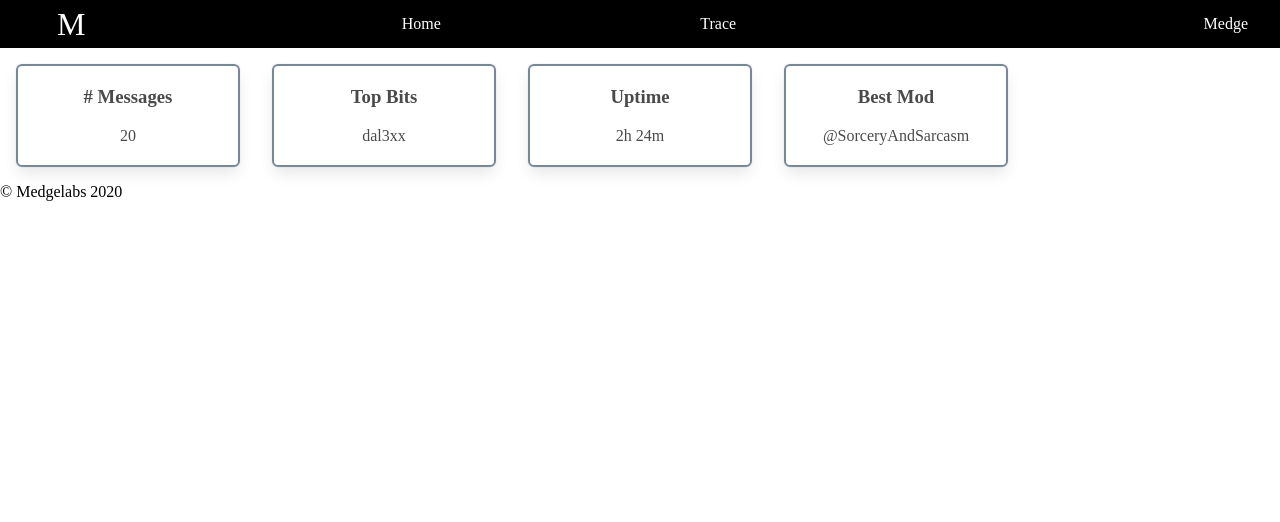
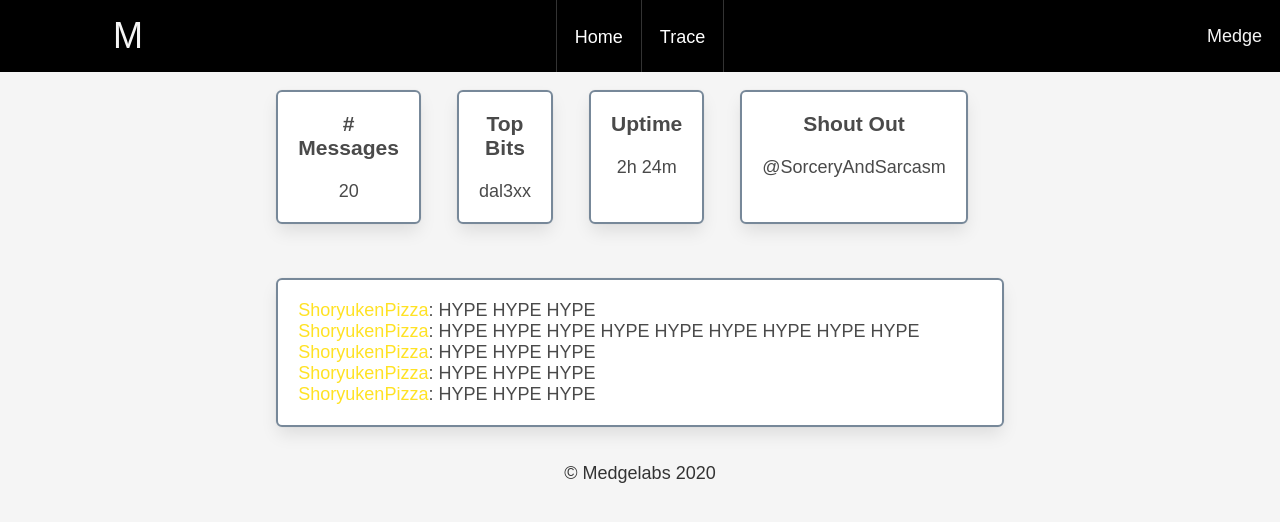
Before and after one commit to medgelabs/stream-bot, a plain HTML site: page admin/index.html in a window 1280 px wide. Drawn offline with Linux system fonts and the light colour scheme.

Commit message:
Add Admin Page to Bot (#1)
* Fix nav styling. Soften bg color
* Add chatbox
* Remove package.json

```diff
--- a/admin/index.html
+++ b/admin/index.html
@@ -15,62 +15,112 @@
         margin: 0;
       }
 
-      .centered {
-        display: grid;
-        align-items: center;
+      html {
+        font-family: sans-serif;
+        -webkit-text-size-adjust: 100%;
+        -ms-text-size-adjust: 100%;
       }
 
-      nav {
+      body {
+        font-family: sans-serif;
+        font-size: 18px;
+        background-color: #f5f5f5;
+        color: #333;
+      }
+
+      header {
         display: grid;
-        grid-template-columns: 0.5fr 3fr 1fr;
+        grid-template-columns: 1fr 3fr 1fr;
         grid-gap: 0px 0px;
         grid-template-areas: "logo nav user";
-
+        align-items: center;
         width: 100%;
-        height: 3em;
+        height: 4em;
         background-color: #000;
-        color: #fff;
+        color: #f5f5f5;
       }
 
-      nav .logo {
+      header .logo {
         grid-area: logo;
         text-align: center;
         font-size: 2em;
       }
 
-      nav ul {
+      nav {
         grid-area: nav;
         display: flex;
-        justify-content: space-evenly;
+        justify-content: center;
         align-items: center;
+        height: 100%;
+      }
+
+      nav ul {
+        display: flex;
+        justify-content: center;
+        align-items: center;
+        text-align: center;
         height: 100%;
       }
 
       nav ul li {
         list-style-type: none;
+        border-left: 1px solid #333;
+        padding: 0 1em;
+        height: 100%;
+        padding-top: 1.5em;
       }
 
-      nav ul li a {
+      nav ul li:last-child {
+        border-right: 1px solid #333;
+      }
+
+      nav a {
         color: #fff;
         text-decoration: none;
       }
 
-      nav ul li a:hover {
+      nav a:hover {
         font-weight: bolder;
       }
 
-      nav .user {
-        padding-right: 2em;
+      header .user {
+        padding-right: 1em;
         grid-area: user;
         text-align: right;
       }
 
+      @media screen and (min-width: 768px) {
+        main {
+          display: grid;
+          grid-template-columns: 1fr 1fr 1fr;
+        }
+
+        main > * {
+          grid-column: 2;
+        }
+
         .metrics-cards {
           display: grid;
+          grid-template-columns: repeat(1, 1fr);
+          grid-gap: 2em;
           grid-template-columns: repeat(5, 1fr);
-        grid-gap: 2em;
-        border-radius: 2rem;
+        }
+      }
+
+      .metrics-cards, .chatbox {
         margin: 1em;
+      }
+
+      .chatbox ul {
+        text-align: left;
+      }
+
+      .chatbox ul li {
+        list-style-type: none;
+      }
+
+      .chatbox .user {
+        color: #ffe224;
       }
 
       .card {
@@ -79,7 +129,7 @@
         border-radius: 6px;
         box-shadow: 0 .5em 1em -.125em rgba(10,10,10,.1),0 0 0 1px rgba(10,10,10,.02);
         color: #4a4a4a;
-        display: block;
+        margin-bottom: 1em;
         padding: 1.25rem;
         text-align: center;
       }
@@ -88,47 +138,61 @@
         margin-bottom: 1em;
       }
 
+      footer {
+        text-align: center;
+      }
+
     </style>
   </head>
   <body>
 
+    <header>
+      <div class="logo">M</div>
+
       <nav>
-      <div class="centered logo">M</div>
-
         <ul>
           <li><a href="#">Home</a></li>
           <li><a href="#">Trace</a></li>
         </ul>
+      </nav>
 
-      <div class="centered user">Medge</div>
-    </nav>
+      <div class="user">Medge</div>
+    </header>
+
 
     <main>
       <section class="metrics-cards">
-
         <div id="messages" class="card">
           <h3># Messages</h3>
           <p>20</p>
         </div>
 
-        <div id="messages" class="card">
+        <div id="bits" class="card">
           <h3>Top Bits</h3>
           <p>dal3xx</p>
         </div>
 
-        <div id="messages" class="card">
+        <div id="uptime" class="card">
           <h3>Uptime</h3>
           <p>2h 24m</p>
         </div>
 
-        <div id="messages" class="card">
-          <h3>Best Mod</h3>
+        <div id="shoutout" class="card">
+          <h3>Shout Out</h3>
           <p>@SorceryAndSarcasm</p>
         </div>
+      </section>
 
-      </section>
       <section class="chatbox">
-
+        <div id="chatbox" class="full card">
+          <ul>
+            <li><span class="user">ShoryukenPizza</span>: HYPE HYPE HYPE</li>
+            <li><span class="user">ShoryukenPizza</span>: HYPE HYPE HYPE HYPE HYPE HYPE HYPE HYPE HYPE</li>
+            <li><span class="user">ShoryukenPizza</span>: HYPE HYPE HYPE</li>
+            <li><span class="user">ShoryukenPizza</span>: HYPE HYPE HYPE</li>
+            <li><span class="user">ShoryukenPizza</span>: HYPE HYPE HYPE</li>
+          </ul>
+        </div>
       </section>
     </main>
 
```
Lines whose indentation alone changed are shown as unchanged.
